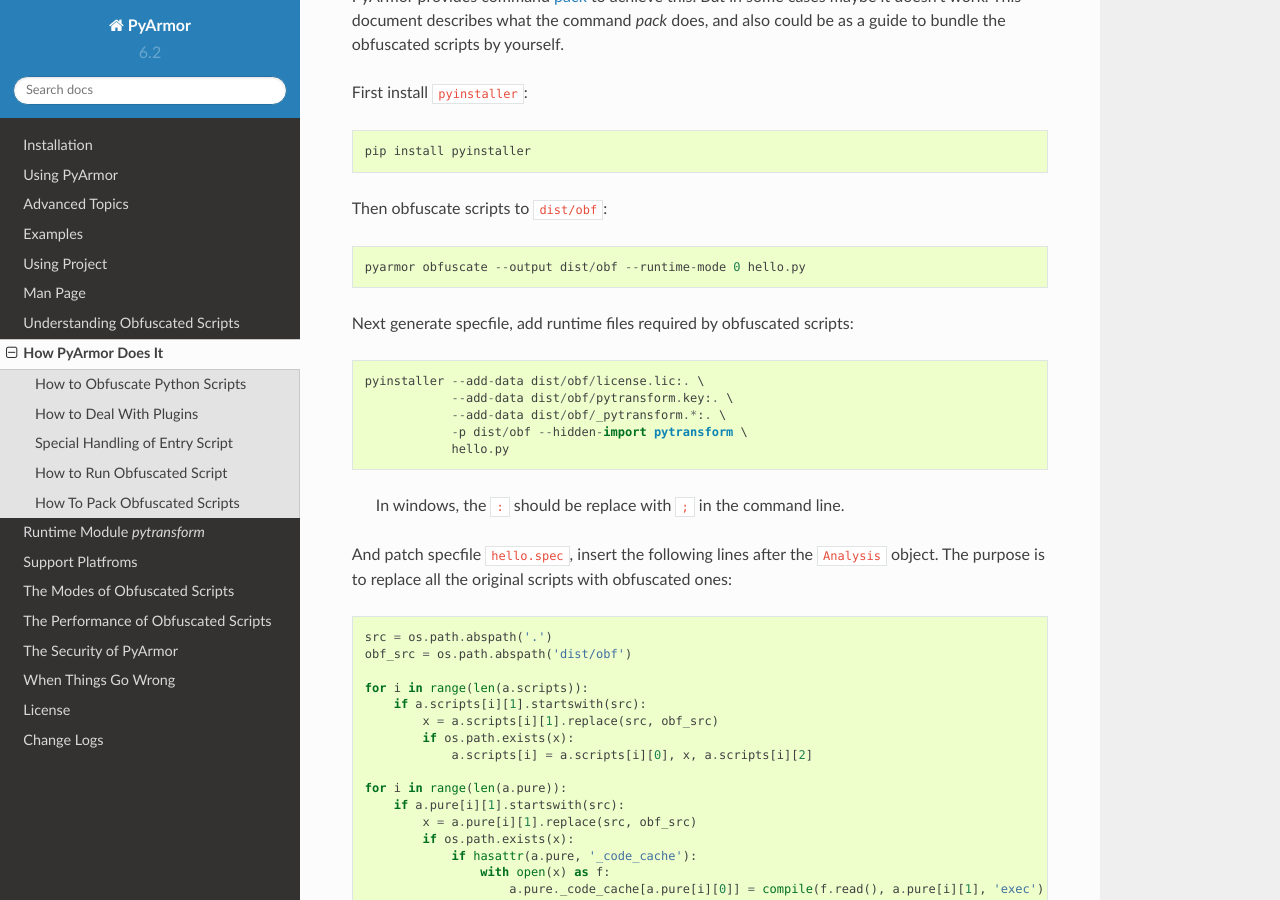
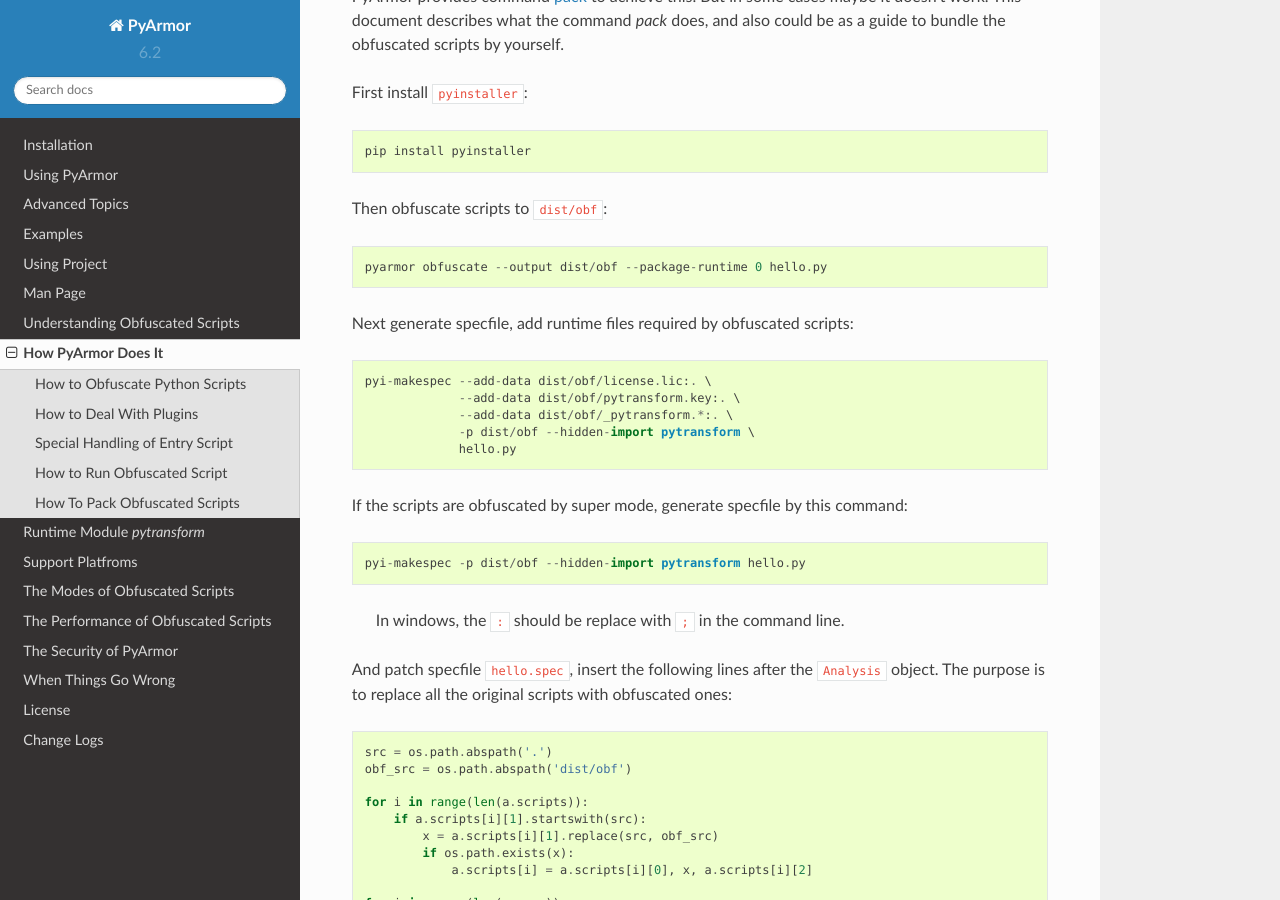
Before and after one commit to dashingsoft/pyarmor, a Sphinx documentation site: the page built from docs/how-to-do.rst, in a window 1280 px wide and 900 px high, scrolled down 8658 px. Built offline with Sphinx 7.4.7 and the Read the Docs theme 2.0.0, drawn with Linux system fonts in a browser that asks for light colours.

Commit message:
Refine pack doc for super mode

```diff
--- a/docs/how-to-do.rst
+++ b/docs/how-to-do.rst
@@ -418,16 +418,19 @@
 
 Then obfuscate scripts to ``dist/obf``::
 
-    pyarmor obfuscate --output dist/obf --runtime-mode 0 hello.py
+    pyarmor obfuscate --output dist/obf --package-runtime 0 hello.py
 
-Next generate specfile, add runtime files required by obfuscated
-scripts::
+Next generate specfile, add runtime files required by obfuscated scripts::
 
-    pyinstaller --add-data dist/obf/license.lic:. \
-                --add-data dist/obf/pytransform.key:. \
-                --add-data dist/obf/_pytransform.*:. \
-                -p dist/obf --hidden-import pytransform \
-                hello.py
+    pyi-makespec --add-data dist/obf/license.lic:. \
+                 --add-data dist/obf/pytransform.key:. \
+                 --add-data dist/obf/_pytransform.*:. \
+                 -p dist/obf --hidden-import pytransform \
+                 hello.py
+
+If the scripts are obfuscated by super mode, generate specfile by this command::
+
+    pyi-makespec -p dist/obf --hidden-import pytransform hello.py
 
 .. _note:
 
```
